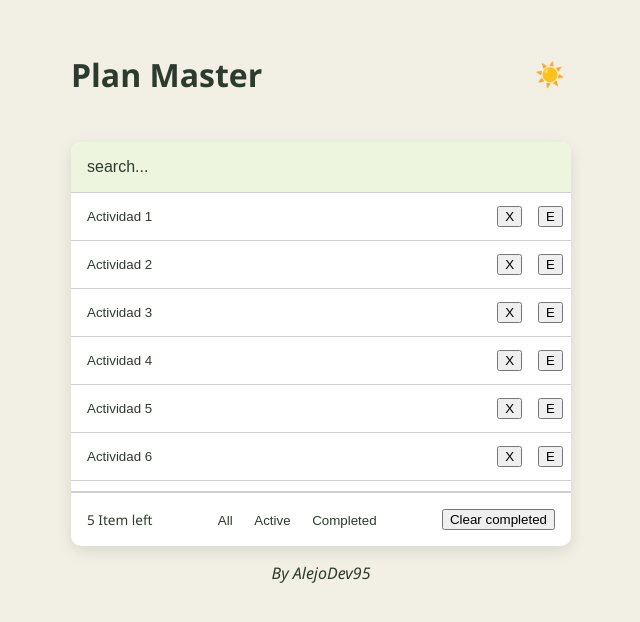
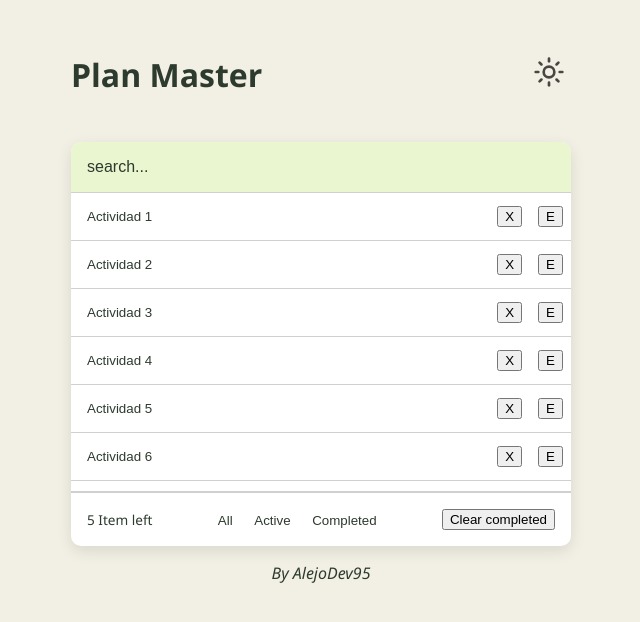
Before and after one commit to AlejoDev95/plan-master, a React (Vite) app: page / in a window 1280 px wide. Shown: the top 622 px of the page, without its empty margins (319-959 px from the left). Built offline with nearby package versions, Linux system fonts and the light colour scheme.

Commit message:
aplicando iconos y cambio de temas

```diff
--- a/package.json
+++ b/package.json
@@ -10,6 +10,7 @@
     "preview": "vite preview"
   },
   "dependencies": {
+    "lucide-react": "0.511.0",
     "react": "^19.1.0",
     "react-dom": "^19.1.0"
   },
--- a/src/components/Header.tsx
+++ b/src/components/Header.tsx
@@ -1,8 +1,29 @@
+import { useEffect, useMemo, useState } from "react";
+import { Icon } from "../shared/icons/Icons";
+
 export const Header = () => {
+  const [theme, setTheme] = useState<"light" | "dark">("light");
+
+  const toggleTheme = () => {
+    setTheme((prev) => (prev === "light" ? "dark" : "light"));
+  };
+
+  const iconName = useMemo(() => (theme === "light" ? "Sun" : "Moon"), [theme]);
+  const iconColor = useMemo(
+    () => (theme === "light" ? "#474744" : "#FFF"),
+    [theme]
+  );
+
+  useEffect(() => {
+    document.documentElement.setAttribute("data-theme", theme);
+  }, [theme]);
+
   return (
     <header className="header">
       <h1>Plan Master</h1>
-      <button className="theme-toggle">☀️</button>
+      <button className="theme-toggle" onClick={toggleTheme}>
+        <Icon name={iconName} size={32} color={iconColor} />
+      </button>
     </header>
   );
 };
--- /dev/null
+++ b/src/shared/icons/Icons.tsx
@@ -0,0 +1,28 @@
+import * as LucideIcons from "lucide-react";
+import { type ElementType } from "react";
+
+export type IconName = keyof typeof LucideIcons;
+
+export interface IconProps {
+  name: IconName;
+  size?: number;
+  color?: string;
+  className?: string;
+}
+
+export const Icon = ({
+  name,
+  size = 20,
+  color = "currentColor",
+  className,
+}: IconProps) => {
+  const LucideIcon = LucideIcons[name] as ElementType;
+  console.log({ name, LucideIcon });
+
+  if (!LucideIcon) {
+    console.warn(`Icon "${name}" is not a valid Lucide icon.`);
+    return null;
+  }
+
+  return <LucideIcon size={size} color={color} className={className} />;
+};
--- a/src/style.css
+++ b/src/style.css
@@ -2,7 +2,7 @@
   --bg: #f2f0e4;
   --text: #2d3a2e;
   --card: #ffffff;
-  --input: #eef5df;
+  --input: #eaf6d0;
   --accent: #5a9f6f;
   --border: #484c4943;
 }
```
Also changed, not shown: 1 other file (tests, documents, lock files or other folders).
